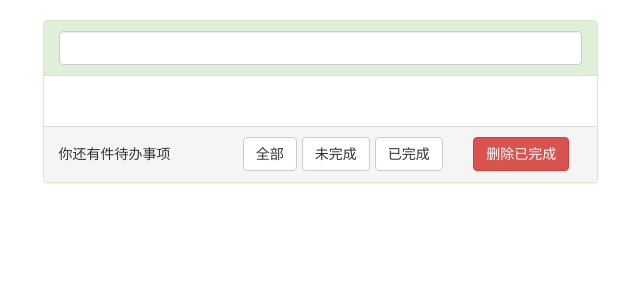
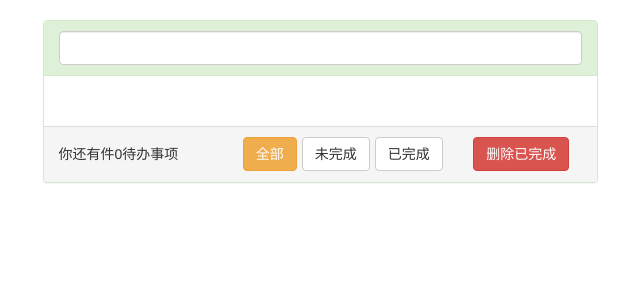
Before and after one commit to zhufengnodejs/201704todo, a React (Create React App) app: page / in a window 1280 px wide. Shown: the top 300 px of the page, without its empty margins (320-960 px from the left). Built offline with nearby package versions, Linux system fonts and the light colour scheme.

Commit message:
增加todo

```diff
--- a/src/components/TodoFooter.js
+++ b/src/components/TodoFooter.js
@@ -1,5 +1,6 @@
 import React,{Component} from 'react';
-export default class TodoFooter extends Component{
+import {connect} from 'react-redux';
+class TodoFooter extends Component{
   render(){
     return (
       <div className="row">
@@ -7,9 +8,10 @@ export default class TodoFooter extends Component{
           你还有件{this.props.activeCount}待办事项
         </div>
         <div className="col-sm-5">
-          <button className="btn btn-default">全部</button>
-          <button style={{marginLeft:5}} className="btn btn-default">未完成</button>
-          <button style={{marginLeft:5}} className="btn btn-default">已完成</button>
+          <button className={"btn btn-"+(this.props.filter=='all'?'warning':'default')}>全部</button>
+          <button style={{marginLeft:5}}
+                  className={"btn btn-"+(this.props.filter=='active'?'warning':'default')}>未完成</button>
+          <button style={{marginLeft:5}} className={"btn btn-"+(this.props.filter=='completed'?'warning':'default')}>已完成</button>
         </div>
         <div className="col-sm-3">
           <button className="btn btn-danger">删除已完成</button>
@@ -18,3 +20,11 @@ export default class TodoFooter extends Component{
     )
   }
 }
+let mapStateToProps = state => (
+  {
+    activeCount:state.todos.list.filter(item=>!item.completed).length,
+    filter:state.filter //all active completed
+  }
+)
+//let  mapDispatchToProps = dispatch =>
+export default connect(mapStateToProps)(TodoFooter);
```
